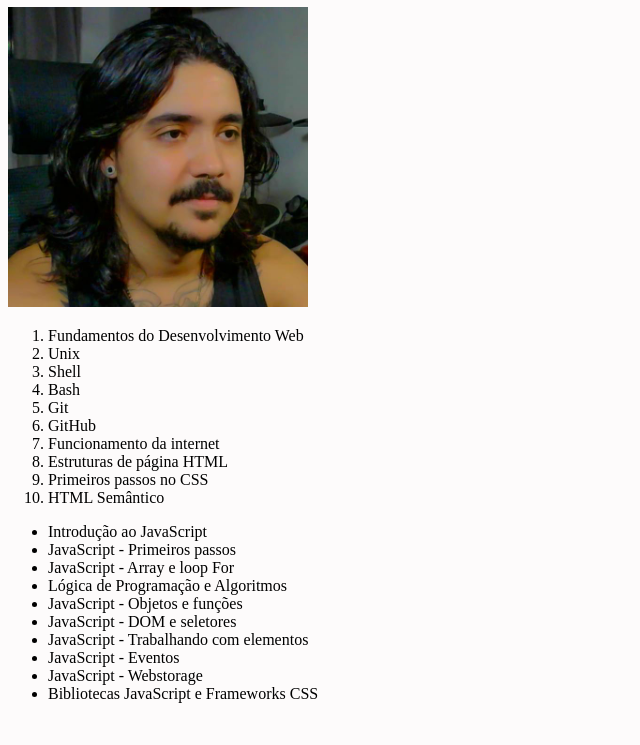
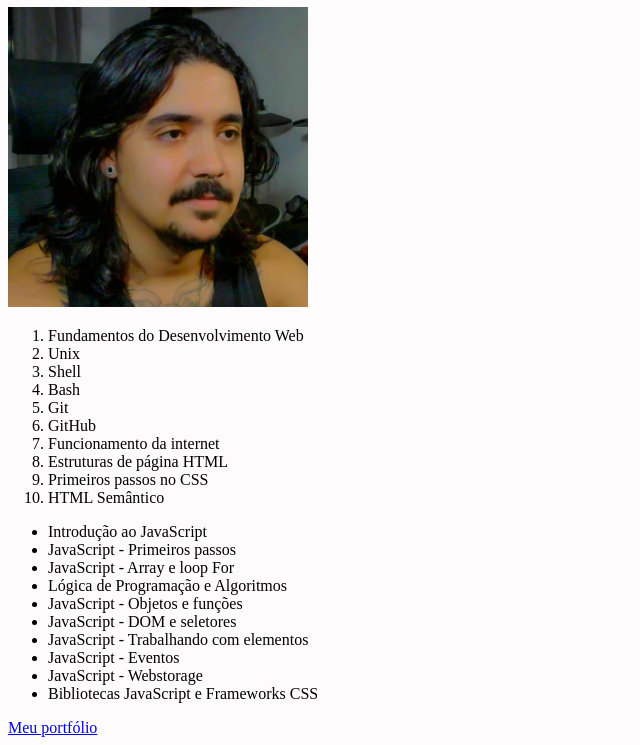
Before and after one commit to israelnazareth/lessons-learned-project, a website: page index.html in a window 1280 px wide. Shown: the part 61-806 px from the top of the page, without its empty margins (0-640 px from the left). Drawn offline with Linux system fonts and the light colour scheme.

Commit message:
Requisito #7

```diff
--- a/index.html
+++ b/index.html
@@ -38,6 +38,7 @@
             <li>JavaScript - Webstorage</li>
             <li>Bibliotecas JavaScript e Frameworks CSS</li>
         </ul>
+        <a href="https://israelnazareth.github.io/" target="_blank">Meu portfólio</a>
     </main>
     <footer id="rodape"></footer>
 </body>
```
